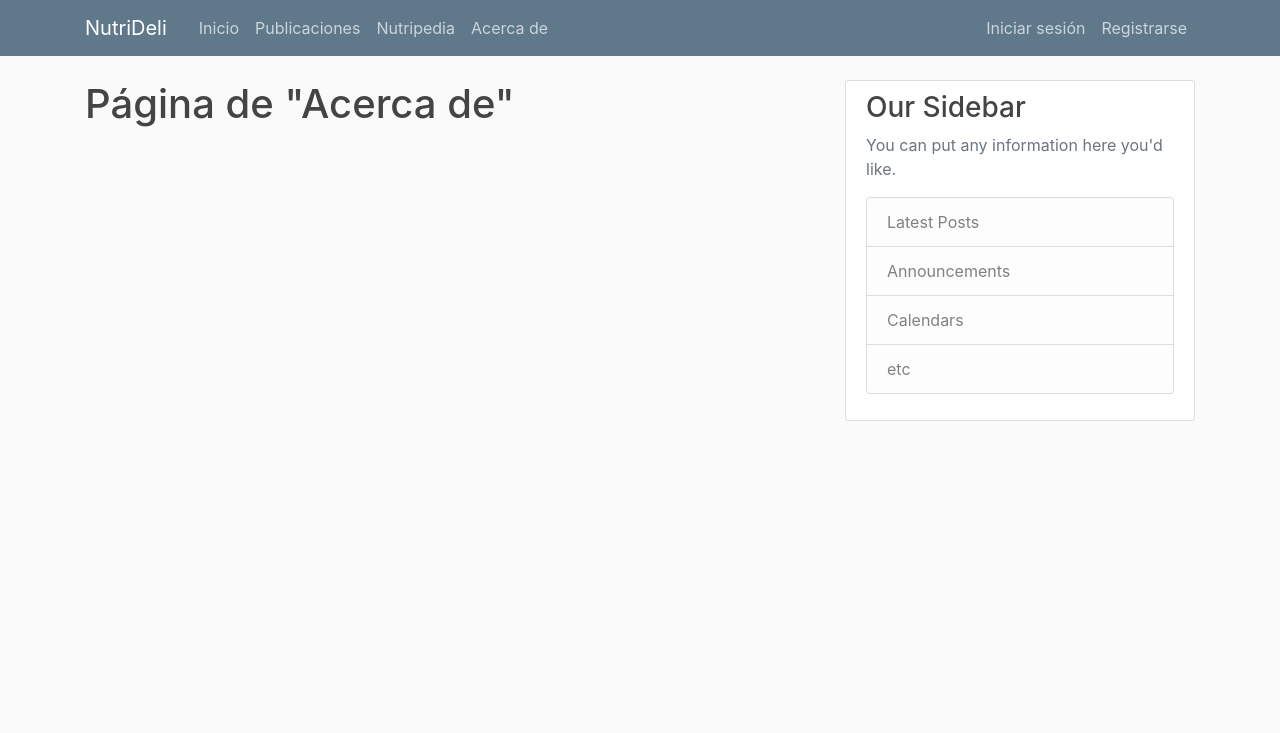
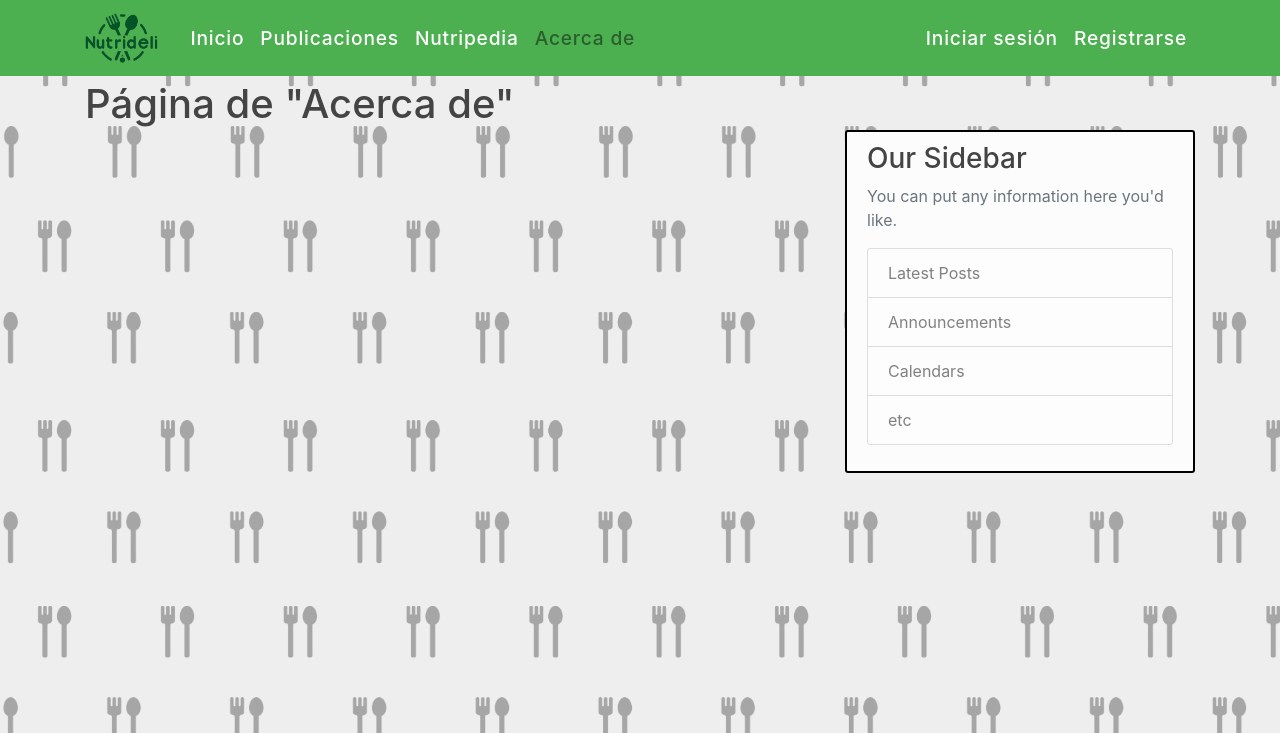
Before and after one commit to CarlosAlbert19/nutrideli, a Flask app: page /acerca_de in a window 1280 px wide. Shown: the top 733 px of the page. Run offline with Flask 3, Linux system fonts and the light colour scheme; some libraries are stand-ins or nearby versions.

Commit message:
Mejorías CSS

```diff
--- a/nutrideli_web/static/main.css
+++ b/nutrideli_web/static/main.css
@@ -1,5 +1,8 @@
 body {
-    background: #fafafa;
+    background-image: url('useful_images/nutrideli_fondo2.png');
+    background-size: cover;
+    background-repeat: no-repeat;
+    background-attachment: fixed;
     color: #333333;
     margin-top: 5rem;
   }
@@ -9,11 +12,14 @@ body {
   }
 
   .bg-steel {
-    background-color: #5f788a;
+    background-color: #4CAF50;
   }
 
   .site-header .navbar-nav .nav-link {
-    color: #cbd5db;
+    color: #ffffff;
+    font-weight: 500;
+    font-size: 1.2rem;
+    letter-spacing: 0.05rem;
   }
 
   .site-header .navbar-nav .nav-link:hover {
@@ -22,13 +28,17 @@ body {
 
   .site-header .navbar-nav .nav-link.active {
     font-weight: 500;
+    color: #2a5e2c;
+    font-size: 1.2rem;
+    letter-spacing: 0.05rem;
   }
 
   .content-section {
-    background: #ffffff;
+    background: #fcfcfc;
     padding: 10px 20px;
-    border: 1px solid #dddddd;
+    border: 2px solid #000000;
     border-radius: 3px;
+    margin-top: 50px;
     margin-bottom: 20px;
   }
 
--- a/nutrideli_web/templates/layout.html
+++ b/nutrideli_web/templates/layout.html
@@ -13,27 +13,29 @@
     <header class="site-header">
         <nav class="navbar navbar-expand-md navbar-dark bg-steel fixed-top">
           <div class="container">
-            <a class="navbar-brand mr-4" href="/">NutriDeli</a>
+            <a class="navbar-brand mr-4" href="/">
+              <img src="{{ url_for('static', filename='useful_images/nutrideli_logoF.png') }}" alt="Logo" style="height: 50px;">
+              </a>
             <button class="navbar-toggler" type="button" data-toggle="collapse" data-target="#navbarToggle" aria-controls="navbarToggle" aria-expanded="false" aria-label="Toggle navigation">
               <span class="navbar-toggler-icon"></span>
             </button>
             <div class="collapse navbar-collapse" id="navbarToggle">
               <!-- PARTE IZQUIERDA DE LA BARRA DE NAVEGACION -->
               <div class="navbar-nav mr-auto">
-                <a class="nav-item nav-link" href="{{ url_for('main.inicio') }}">Inicio</a>
-                <a class="nav-item nav-link" href="{{ url_for('main.blog_publicaciones') }}">Publicaciones</a>
-                <a class="nav-item nav-link" href="{{ url_for('main.nutripedia') }}">Nutripedia</a>
-                <a class="nav-item nav-link" href="{{ url_for('main.acerca_de') }}">Acerca de</a>
+                <a class="nav-item nav-link {% if request.endpoint == 'main.inicio' %}active{% endif %}" href="{{ url_for('main.inicio') }}">Inicio</a>
+                <a class="nav-item nav-link {% if request.endpoint == 'main.blog_publicaciones' %}active{% endif %}" href="{{ url_for('main.blog_publicaciones') }}">Publicaciones</a>
+                <a class="nav-item nav-link {% if request.endpoint == 'main.nutripedia' %}active{% endif %}" href="{{ url_for('main.nutripedia') }}">Nutripedia</a>
+                <a class="nav-item nav-link {% if request.endpoint == 'main.acerca_de' %}active{% endif %}" href="{{ url_for('main.acerca_de') }}">Acerca de</a>
               </div>
               <!-- PARTE DERECHA DE LA BARRA DE NAVEGACION -->
               <div class="navbar-nav">
                 {% if current_user.is_authenticated %}
-                  <a class="nav-item nav-link" href="{{ url_for('posts.nueva_publicacion') }}">Nueva Publicación </a>
-                  <a class="nav-item nav-link" href="{{ url_for('users.cuenta') }}">Cuenta </a>
+                  <a class="nav-item nav-link {% if request.endpoint == 'posts.nueva_publicacion' %}active{% endif %}" href="{{ url_for('posts.nueva_publicacion') }}">Nueva Publicación </a>
+                  <a class="nav-item nav-link {% if request.endpoint == 'users.cuenta' %}active{% endif %}" href="{{ url_for('users.cuenta') }}">Cuenta </a>
                   <a class="nav-item nav-link" href="{{ url_for('users.cerrar_sesion') }}">Cerrar sesión</a>
                 {% else %}
-                  <a class="nav-item nav-link" href="{{ url_for('users.iniciar_sesion') }}">Iniciar sesión</a>
-                  <a class="nav-item nav-link" href="{{ url_for('users.registro') }}">Registrarse</a>
+                  <a class="nav-item nav-link {% if request.endpoint == 'users.iniciar_sesion' %}active{% endif %}" href="{{ url_for('users.iniciar_sesion') }}">Iniciar sesión</a>
+                  <a class="nav-item nav-link {% if request.endpoint == 'users.registro' %}active{% endif %}" href="{{ url_for('users.registro') }}">Registrarse</a>
                 {% endif %}
               </div>
             </div>
```
Also changed, not shown: nutrideli_web/static/useful_images/nutrideli_fondo.png (added), nutrideli_web/static/useful_images/nutrideli_fondo2.png (added), nutrideli_web/static/useful_images/nutrideli_logoF.png (added).
